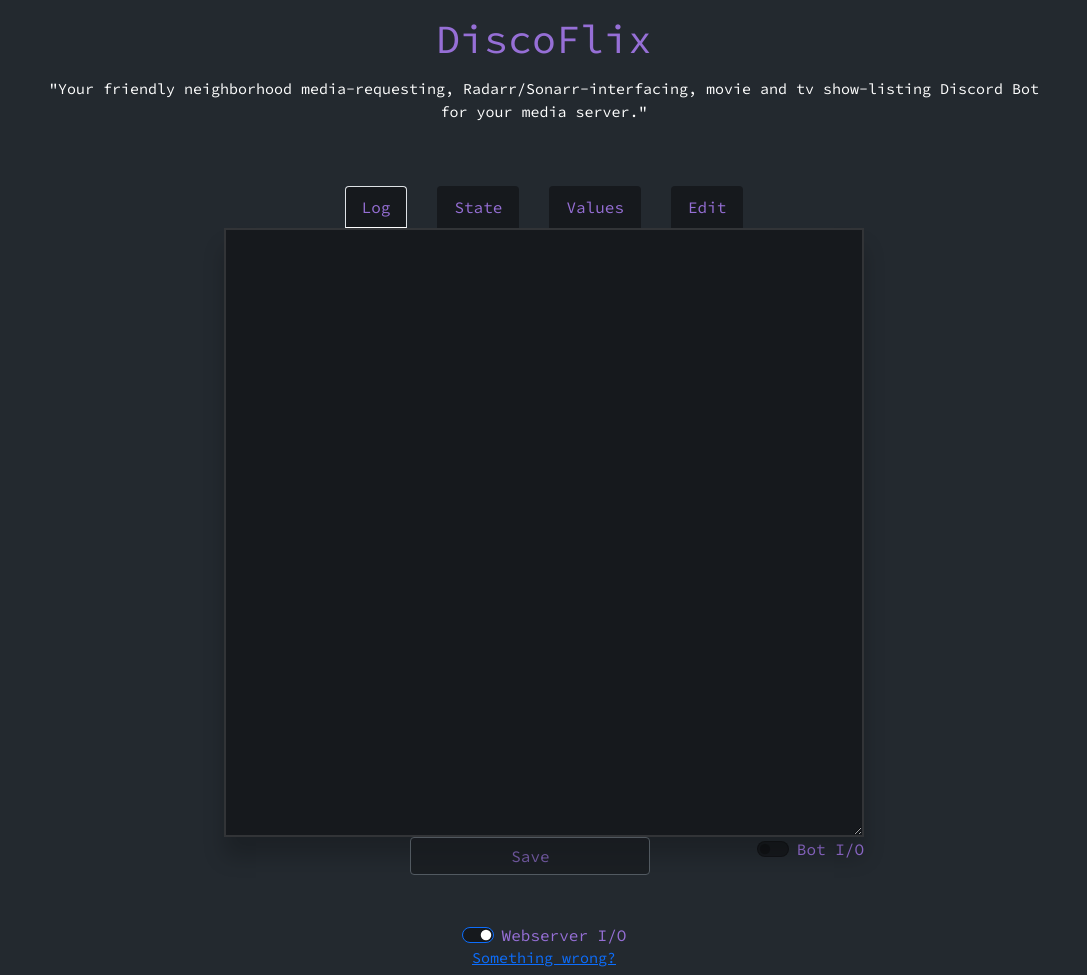
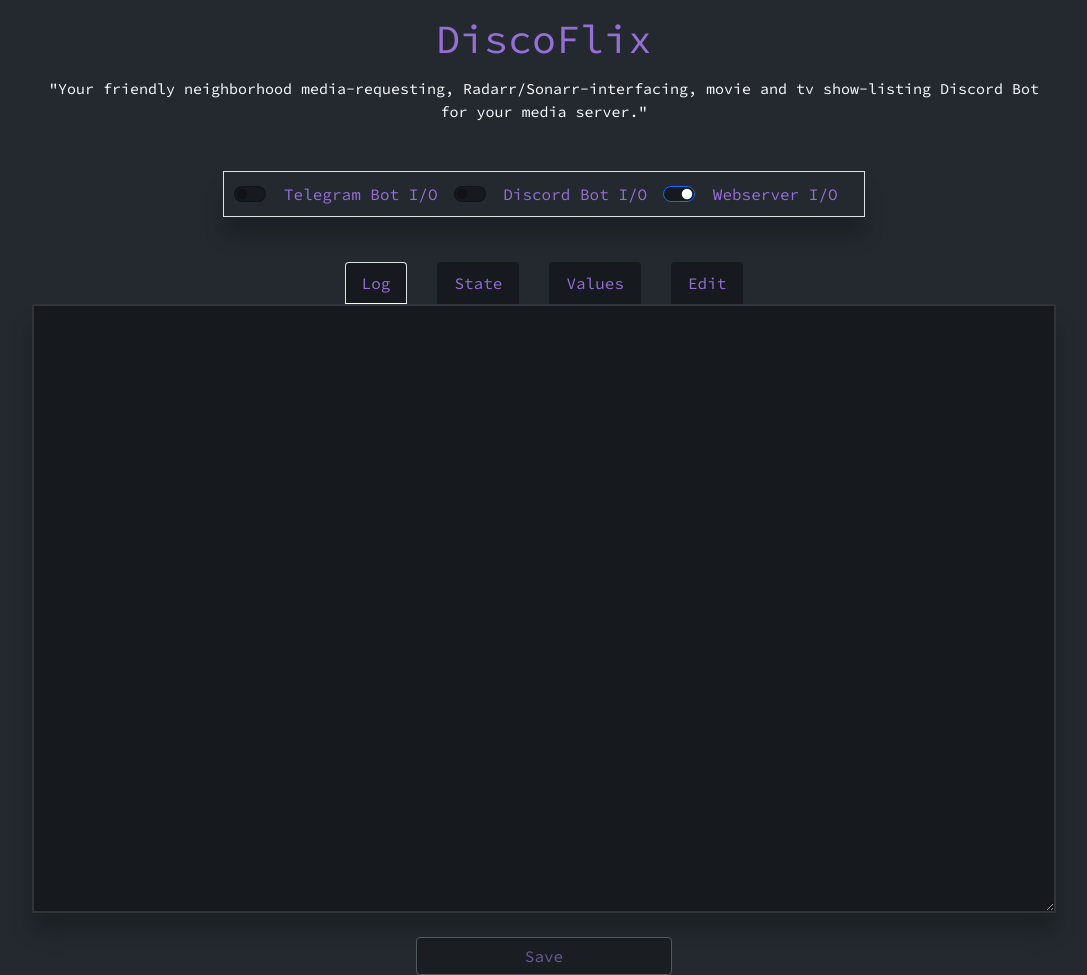
Before and after one commit to nickheyer/DiscoFlix, a Flask app: page / in a window 1280 px wide. Shown: the whole page, without its empty margins (96-1183 px from the left). Run offline with Flask 2, Linux system fonts and the light colour scheme; data that the repository does not hold is empty; some libraries are stand-ins or nearby versions.

Commit message:
New Features

```diff
--- a/templates/index.html
+++ b/templates/index.html
@@ -1,7 +1,29 @@
 {% extends "layout.html" %}
         {% block body %}
 
-        <ul class="nav nav-tabs scenter" id="myTab" role="tablist" style="border-bottom-color: transparent;" >
+        <!-- IO Panel -->
+        <div class="btn-group center card3 border" style="max-width: fit-content; margin:auto; padding: 10px;">
+          <div class="form-check-inline form-switch">
+            <input class="form-check-input" type="checkbox" id="telegram-io-switch" style="background-color:#16191d;color:#966fd6" {% if state.telegram_botState %} checked {% endif %}>
+
+            <label class="form-check-label" for="telegram-io-switch" style="margin-left: 8px;color:#966fd6">Telegram Bot I/O</label>
+          </div>
+          <div class="form-check-inline form-switch">
+            <input class="form-check-input" type="checkbox" id="discord-io-switch" style="background-color:#16191d;color:#966fd6" {% if state.discord_botState %} checked {% endif %}>
+
+            <label class="form-check-label" for="discord-io-switch" style="margin-left: 8px;color:#966fd6">Discord Bot I/O</label>
+          </div>
+
+          <div class="form-check-inline form-switch">
+            <input class="form-check-input" type="checkbox" id="server-io-switch" style="background-color:#16191d;color:#966fd6" checked>
+            <label class="form-check-label" for="server-io-switch" style="margin-left: 8px;color:#966fd6">Webserver I/O</label>
+          </div>
+
+        </div>
+
+
+        <!-- Console Tabs -->
+        <ul class="nav nav-tabs" id="myTab" role="tablist" style=" margin:auto; border-bottom-color: transparent; margin-top: 30px; max-width: fit-content;" >
           <li class="nav-item" role="presentation">
             <button class="nav-link active"  name = "console-tabs" id="log-tab" value = "log" data-bs-toggle="tab" data-bs-target="#home" type="button" role="tab" aria-controls="log" aria-selected="true" style="background-color:#16191d;color:#966fd6">Log</button>
           </li>
@@ -19,25 +41,24 @@
 
         </ul>
 
-        <div><textarea class = "scenter card3" id='console' rows="30" cols="auto" autofocus spellcheck="false" style = "background-color: #16191d; color:#966fd6; padding:10px; font-size: small;"></textarea>
+        <!-- CONSOLE -->
+        <div>
 
+          <textarea class="card3 scenter" id='console' rows="30" cols="auto" autofocus spellcheck="false" style = "background-color: #16191d; color:#966fd6; padding:10px; font-size: small; width: 80%;"></textarea>
 
-          <div class="form-check form-switch form-switch-lg scenter">
+        </div>
+        <div><br></div>
+        <!-- Save Button -->
+        <div>
 
-            <button class="btn btn-outline-secondary scenter" type="button" value="save" id="saveButton" style="max-width: 40%;background-color:#16191d;color:#966fd6">Save</button>
+          <button class="btn btn-outline-secondary scenter" type="button" value="save" id="saveButton" style="max-width: 20%; margin:auto; background-color:#16191d;color:#966fd6">Save</button>
 
-
-            <input class="form-check-input" type="checkbox" id="discord-io-switch" style="background-color:#16191d;color:#966fd6" {% if state.botState %} checked {% endif %}>
-
-            <label class="form-check-label" for="discord-io-switch" style="margin-left: 8px;color:#966fd6">Bot I/O</label>
-          </div>
+        </div>
 
 
 
 
-
-
-
+        <!-- Off Canvas Form -->
           <div class="offcanvas offcanvas-end" tabindex="-1" id="offcanvasExample" aria-labelledby="offcanvasExampleLabel">
             <div class="offcanvas-header" style = "background-color: #23292f; color:#966fd6">
               <h5 class="offcanvas-title" id="offcanvasExampleLabel">Values</h5>
@@ -49,14 +70,14 @@
               <!-- Adding User to Values.Json -->
               <div class="form-floating mb-3 input-group" style="margin-top: 20px;">
                 <input type="text" class="form-control" name="cred-form-add-user" id="added-user" style="background-color:#16191d; color:#966fd6;" spellcheck="false" value="" autocomplete="off">
-                <label for="added-user">Add User (ie: "NicholasHeyer#4212")</label>
+                <label for="added-user">Add User</label>
                 <button class="btn btn-outline-secondary" type="button" value="add" id="cred-form-add" style="background-color:#16191d;color:#966fd6;border-color: white;">+</button>
               </div>
 
               <!-- Adding Admin to Values.Json -->
               <div class="form-floating mb-3 input-group" style="margin-top: 20px;">
                 <input type="text" class="form-control" name="cred-form-add-admin" id="added-admin" style="background-color:#16191d; color:#966fd6;" spellcheck="false" value="" autocomplete="off">
-                <label for="added-admin">Add Admin (ie: "NicholasHeyer#4212")</label>
+                <label for="added-admin">Add Admin</label>
                 <button class="btn btn-outline-secondary" type="button" value="add" id="cred-form-admin" style="background-color:#16191d;color:#966fd6;border-color: white;">+</button>
               </div>
 
@@ -70,18 +91,37 @@
                 <label class="form-check-label" for="sonarr-io-switch" style="margin-left: 8px;color:#966fd6">Sonarr I/O</label>
               </div>
 
+              <div>
+                <textarea class="card3" spellcheck="false" rows="15" cols="auto" style = "background-color: #16191d; color:#966fd6; padding:10px; font-size: small; width:100%; margin-top: 15px;" disabled>
+README
 
-              <div class = "card3" style="padding:15px;">
-                The below form data is populated via the "{{values.internalReference.docName}}.json" file in ./data. To use the bot, the fields must be filled out here or by clicking the {{values.internalReference.tabName}} tab, filling out the JSON manually and pressing save.
-                <br><br>
-                Usage & Descriptions:<br><br>
-                Delay : 0 - ∞ seconds, 1 is default, must be a positive whole number. Represents the delay between messages.<br><br>
-                Max Results : -1 is default and iterates through every result. Bringing the limit to 5 would only show 5 results per search.<br><br>
-                Max Check Time : 600 seconds is default, must be a postive whole number. Follows up with every movie download to confirm movie was downloaded succesfully. maxCheckTime represents the amount of seconds before the download is marked as failed by DiscoFlix.<br><br>
-                Max Seasons for Non Admin : -1 is default and allows for all users to request any show regardless of season count. Setting value to 3 would allow non-admins to request shows with 3 seasons or less.<br><br>
-                Session Timeout: 60 seconds is default, must be postive whole number. Represents the amount of time waited for user to make choice, for example when deciding yes or no on movie.
+The below form data is populated via the "{{values.internalReference.docName}}.json" file in ./data. To use the bot, the fields must be filled out here or by clicking the {{values.internalReference.tabName}} tab, filling out the JSON manually and pressing save.
+
+Usage & Descriptions:
+
+Add User / Add Admin:
+Both Discord and Telegram users/admins can be added with this method, they are stored alongside eachother. To add a user or admin, use the following formats:
+"Username#0000" for Discord
+"Username" for Telegram
+
+Delay [DISCORD ONLY]:
+0 - ∞ seconds, 1 is default, must be a positive whole number. Represents the delay between messages.
+
+Max Results :
+-1 is default and iterates through every result. Bringing the limit to 5 would only show 5 results per search.
+
+Max Check Time [DISCORD ONLY]:
+600 seconds is default, must be a postive whole number. Follows up with every movie download to confirm movie was downloaded succesfully. maxCheckTime represents the amount of seconds before the download is marked as failed by DiscoFlix.
+
+Max Seasons for Non Admin :
+-1 is default and allows for all users to request any show regardless of season count. Setting value to 3 would allow non-admins to request shows with 3 seasons or less.
+
+Session Timeout [DISCORD ONLY]:
+60 seconds is default, must be postive whole number. Represents the amount of time waited for user to make choice, for example when deciding yes or no on movie.
+
+
+                </textarea>
               </div>
-
 
               {% for field in values if field not in ["internalReference", "authUsers", "adminUsers", "radarrEnabled", "sonarrEnabled"] %}
               <div class="form-floating mb-3" style="margin-top: 20px;">
@@ -95,26 +135,9 @@
 
             </div>
           </div>
+      </div>
 
 
 
 
-
-
-
-
-
-
-
-
-
-      </div>
-        <div><br><br></div>
-
-        <div class="form-check form-switch form-switch-lg scenter">
-          <input class="form-check-input" type="checkbox" id="server-io-switch" style="background-color:#16191d;color:#966fd6" checked>
-          <label class="form-check-label" for="server-io-switch" style="margin-left: 8px;color:#966fd6">Webserver I/O</label>
-        </div>
-        <div><p class="titles"><a href="mailto: nick@heyer.app">Something wrong?</a></p></div>
-
         {% endblock %}
```
